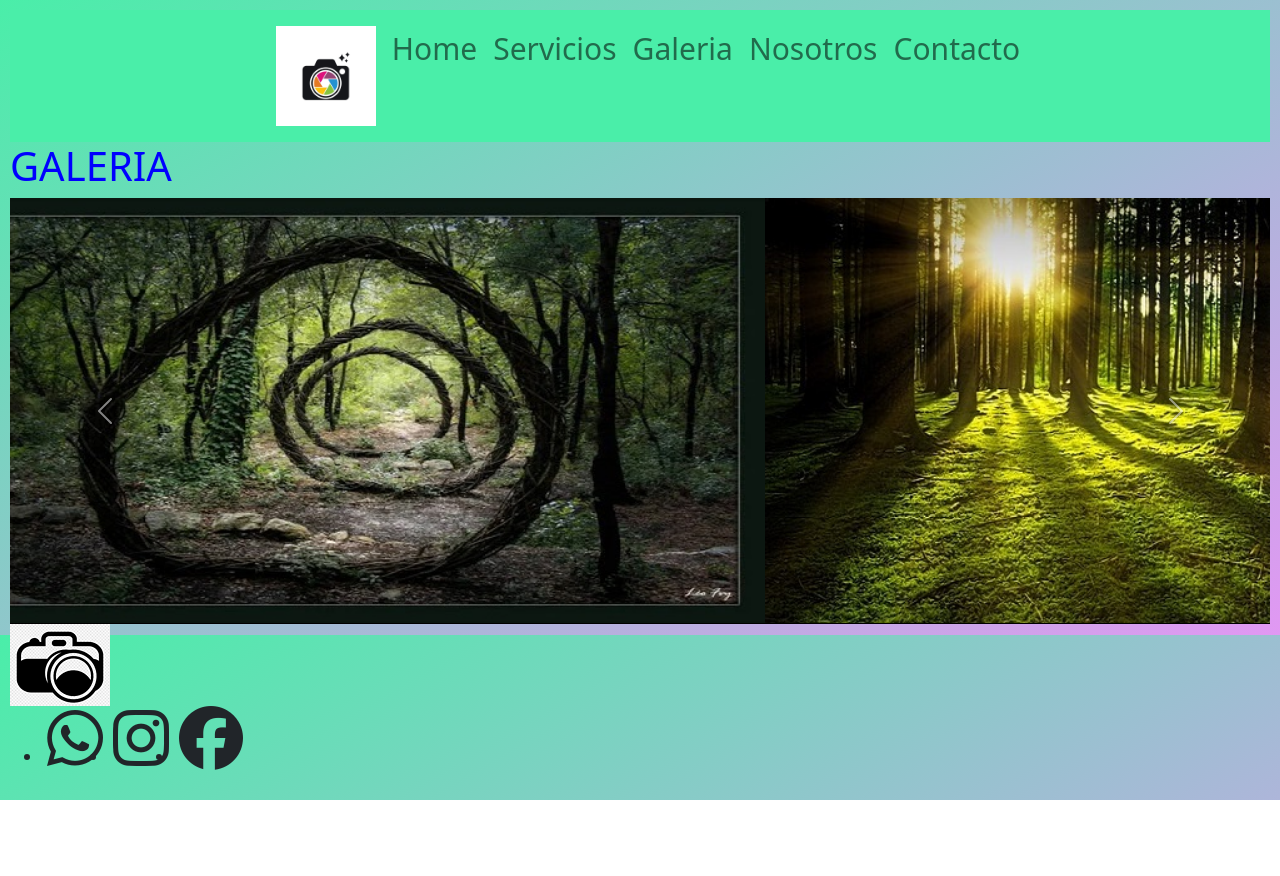
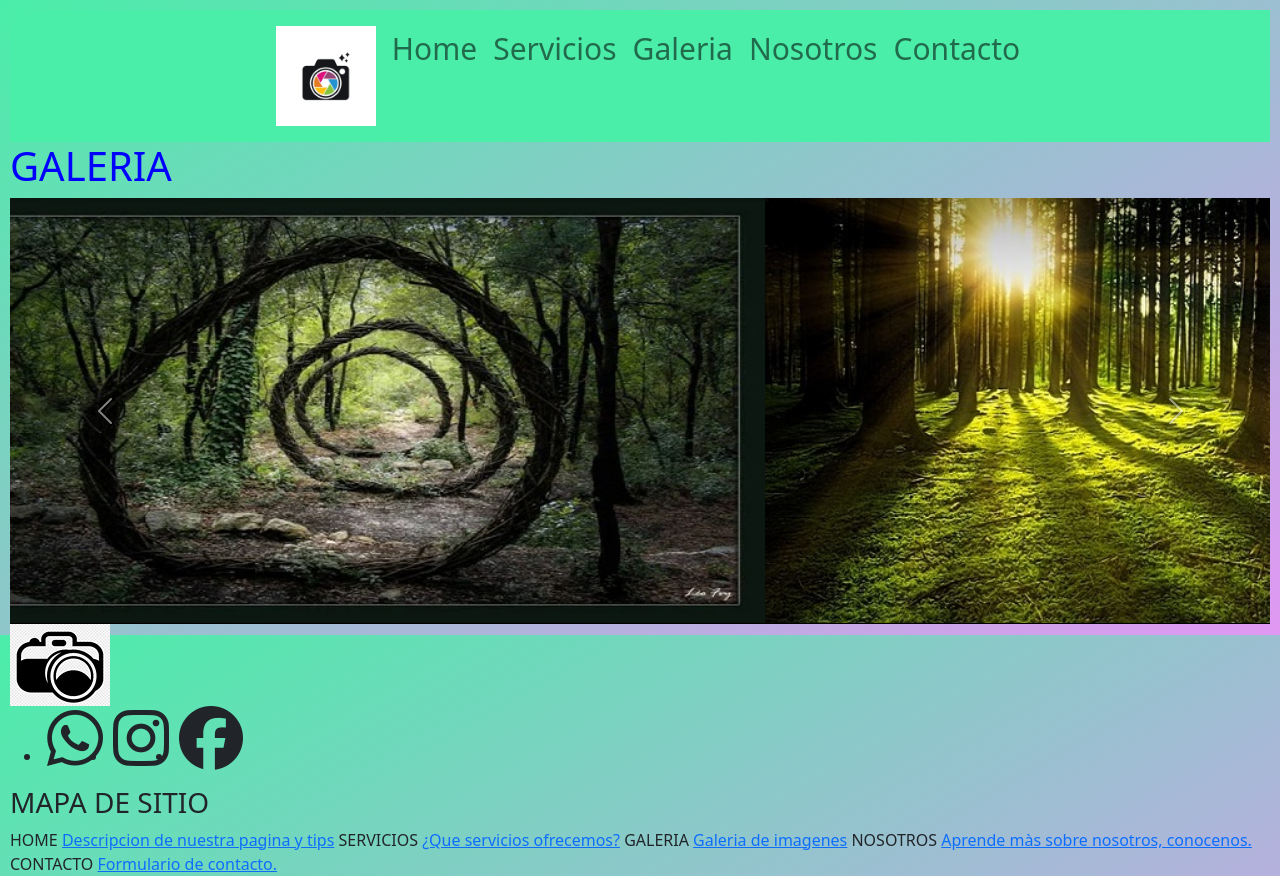
Before and after one commit to chapitaguss/fotografiagus, a website: page paginas/Galeria.html in a window 1280 px wide. Before the commit the page ends 800 px from the top, so only its background shows below. Drawn offline with nearby package versions, Linux system fonts and the light colour scheme.

Commit message:
Agregue mapa y meta

```diff
--- a/paginas/Galeria.html
+++ b/paginas/Galeria.html
@@ -4,6 +4,16 @@
   <head>
     <meta charset="UTF-8" />
     <meta name="viewport" content="width=device-width, initial-scale=1.0" />
+    <!-- Keywords -->
+    <meta
+      name="keywords"
+      content="fotografia, fotos, camaras, fotografo, fotografia artistica, foto, imagen "
+    />
+    <!-- Meta description -->
+    <meta
+      name="description"
+      content="Ingresa a nuestra galeria de imagenes para ver nuestros trabajos"
+    />
     <script
       src="https://kit.fontawesome.com/11c12f85e1.js"
       crossorigin="anonymous"
@@ -137,6 +147,25 @@
           <li><i class="fa-brands fa-instagram fa-4x footer-item"></i></li>
           <li><i class="fa-brands fa-facebook fa-4x footer-item"></i></li>
         </ul>
+
+        <!-- Mapa de sitio -->
+
+      <div class="mapa">
+
+        <H3>MAPA DE SITIO</H3>
+        <H7>HOME</H7>
+        <a href="/index.html">Descripcion de nuestra pagina y tips</a>
+        <H7>SERVICIOS</H7>
+        <a href="../paginas/Servicios.html">¿Que servicios ofrecemos?</a>
+        <H7>GALERIA</H7>
+        <a href="../paginas/Galeria.html">Galeria de imagenes</a>
+        <H7>NOSOTROS</H7>
+        <a href="../paginas/Nosotros.html"
+          >Aprende màs sobre nosotros, conocenos.</a
+        >
+        <H7>CONTACTO</H7>
+        <a href="../paginas/Contacto.html">Formulario de contacto.</a>
+      </div>
       </footer>
     </main>
     <script
```
Also changed, not shown: index.html (+33 -1 lines), paginas/Contacto.html (+29 -0 lines), paginas/Nosotros.html (+29 -0 lines), paginas/Servicios.html (+29 -0 lines).
